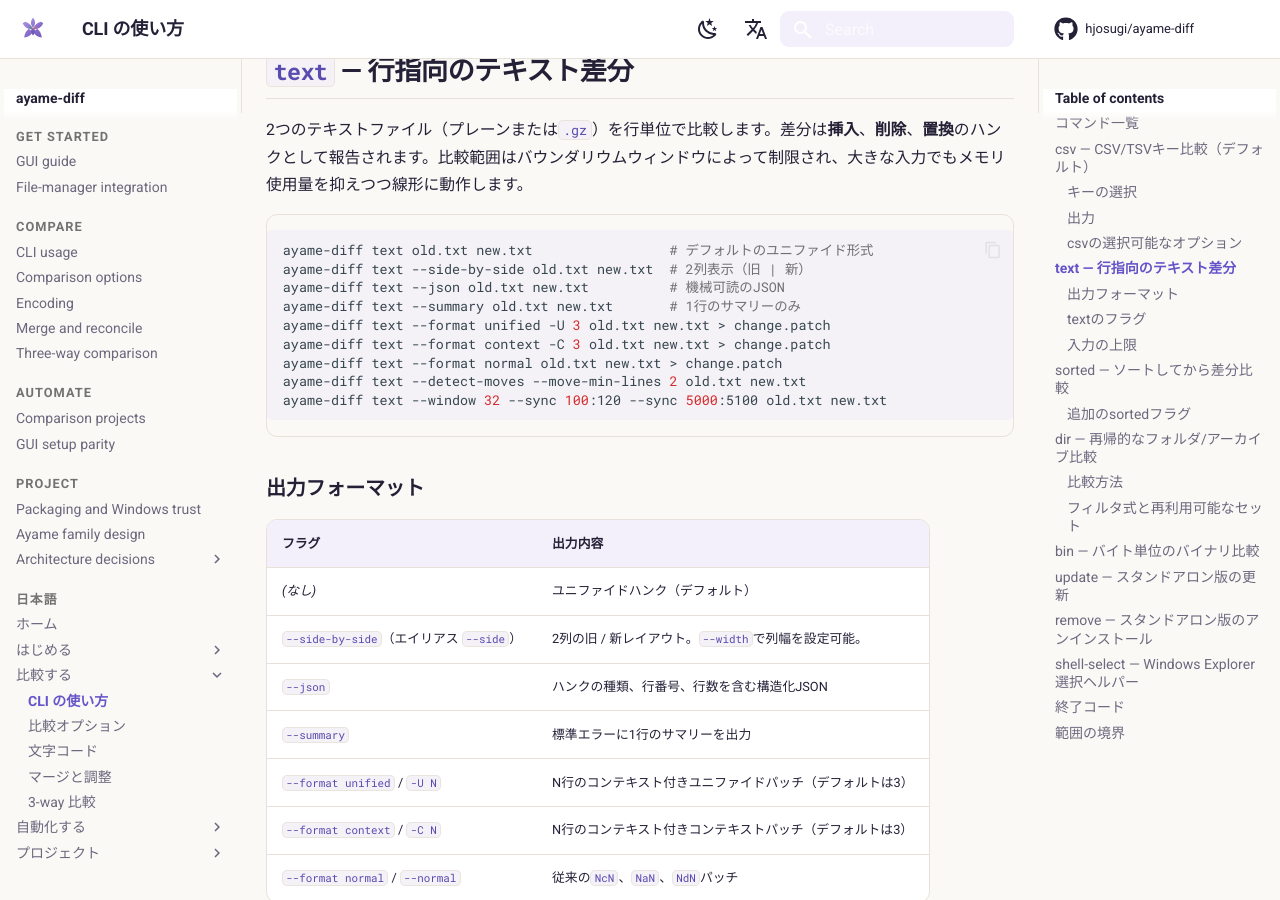
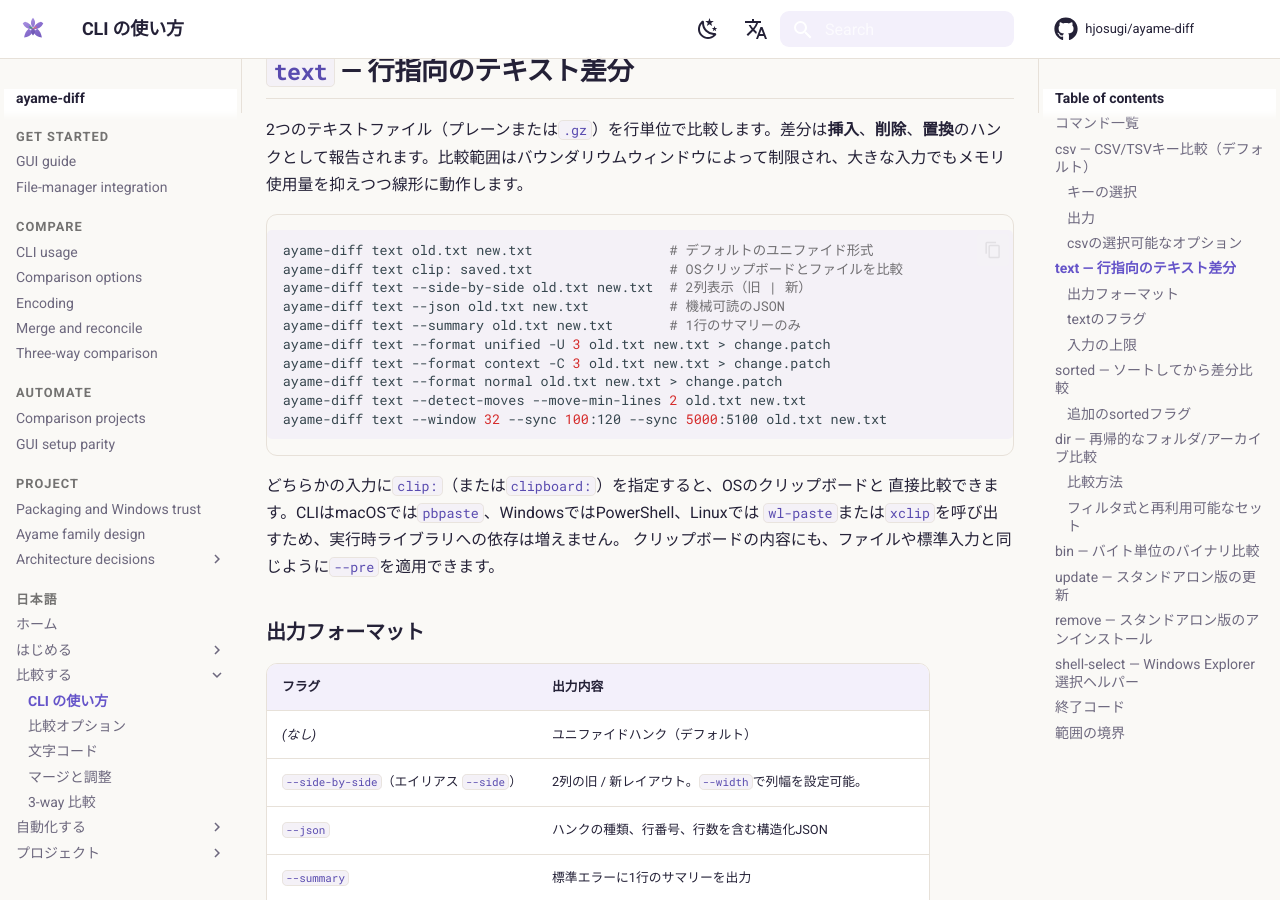
Before and after one commit to ayame-editor/ayame-diff, an MkDocs documentation site: the page built from docs/usage.ja.md, in a window 1280 px wide and 900 px high, scrolled down 4040 px. Built offline with MkDocs 1.6.1 and Material for MkDocs 9.7.7, drawn with Linux system fonts in a browser that asks for light colours; comment, search, counter and statistics services are not loaded.

Commit message:
docs: keep English and Japanese usage in sync (#304)
Document clipboard pseudo paths in Japanese usage and add CI guards for bilingual documentation parity.

Closes #133

````diff
--- a/docs/usage.ja.md
+++ b/docs/usage.ja.md
@@ -8,6 +8,7 @@
 
 ## コマンド一覧
 
+<!-- i18n: command-overview -->
 ```text
 ayame-diff csv    [flags] --left A --right B --out D   # CSV/TSVキー比較（デフォルト）
 ayame-diff text   [flags] OLD NEW                      # 行指向のテキスト差分
@@ -154,6 +155,7 @@
 
 ```bash
 ayame-diff text old.txt new.txt                 # デフォルトのユニファイド形式
+ayame-diff text clip: saved.txt                 # OSクリップボードとファイルを比較
 ayame-diff text --side-by-side old.txt new.txt  # 2列表示（旧 | 新）
 ayame-diff text --json old.txt new.txt          # 機械可読のJSON
 ayame-diff text --summary old.txt new.txt       # 1行のサマリーのみ
@@ -163,6 +165,11 @@
 ayame-diff text --detect-moves --move-min-lines 2 old.txt new.txt
 ayame-diff text --window 32 --sync 100:120 --sync 5000:5100 old.txt new.txt
 ```
+
+どちらかの入力に`clip:`（または`clipboard:`）を指定すると、OSのクリップボードと
+直接比較できます。CLIはmacOSでは`pbpaste`、WindowsではPowerShell、Linuxでは
+`wl-paste`または`xclip`を呼び出すため、実行時ライブラリへの依存は増えません。
+クリップボードの内容にも、ファイルや標準入力と同じように`--pre`を適用できます。
 
 ### 出力フォーマット
 
````
Also changed, not shown: CONTRIBUTING.md (+3 -0 lines), docs/usage.md (+1 -0 lines), 2 other files.
